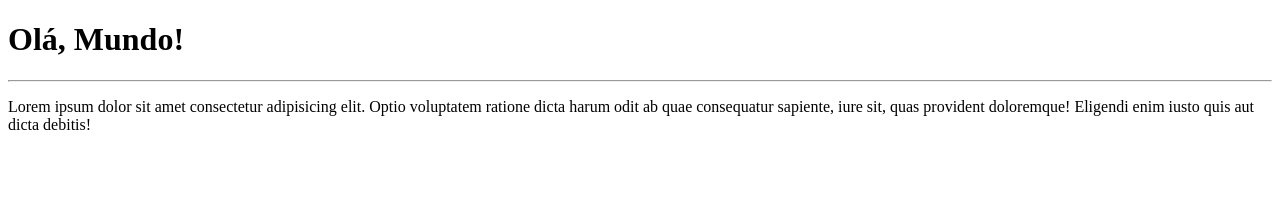
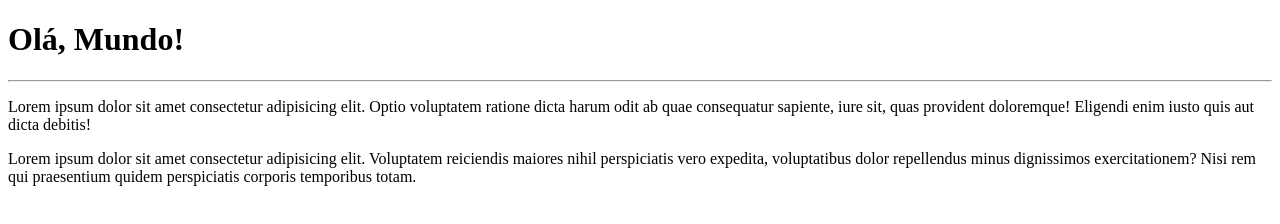
Before and after one commit to BlueFacce/Ola-Mundo, a plain HTML site: page site-exemplo/index.html in a window 1280 px wide. Drawn offline with Linux system fonts and the light colour scheme.

Commit message:
Update index.html
Adicionando mais um paragrafo.

```diff
--- a/site-exemplo/index.html
+++ b/site-exemplo/index.html
@@ -9,5 +9,6 @@
     <h1>Olá, Mundo!</h1>
     <hr>
     <p>Lorem ipsum dolor sit amet consectetur adipisicing elit. Optio voluptatem ratione dicta harum odit ab quae consequatur sapiente, iure sit, quas provident doloremque! Eligendi enim iusto quis aut dicta debitis!</p>
+    <p>Lorem ipsum dolor sit amet consectetur adipisicing elit. Voluptatem reiciendis maiores nihil perspiciatis vero expedita, voluptatibus dolor repellendus minus dignissimos exercitationem? Nisi rem qui praesentium quidem perspiciatis corporis temporibus totam.</p>
 </body>
 </html>
```
